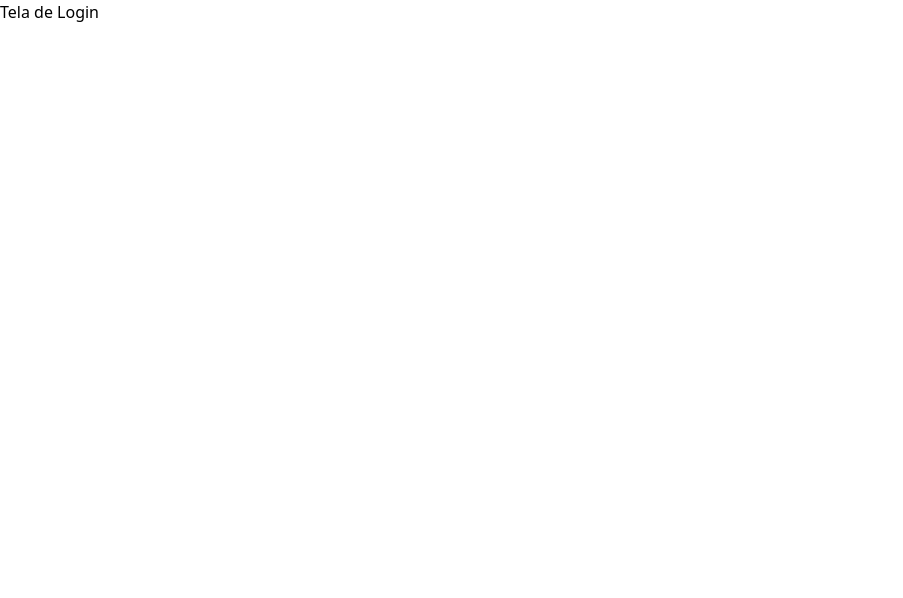
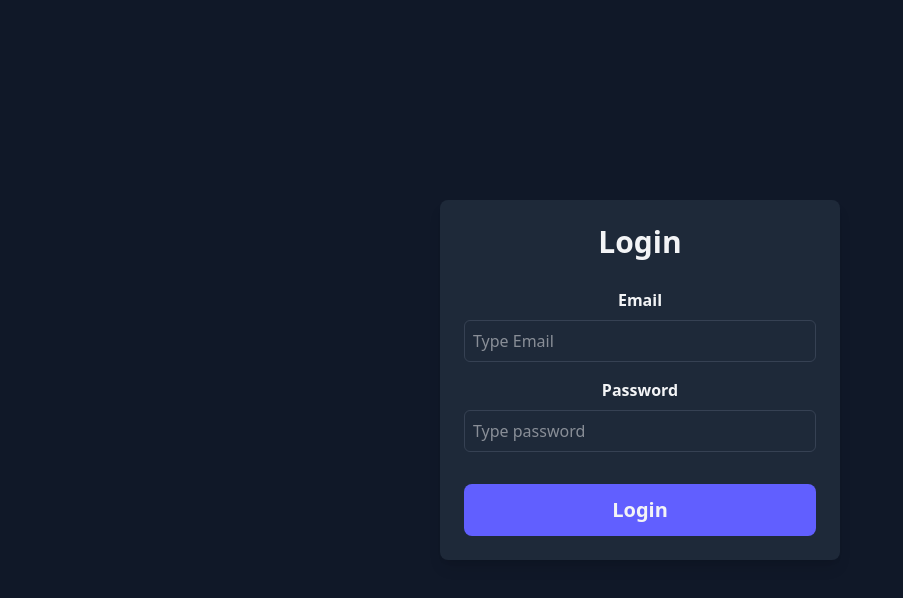
Before and after one commit to T-Terra/gestao-gastos, a React (Vite) app: page / in a window 1280 px wide. Shown: the top 598 px of the page, without its empty margins (0-903 px from the left). Built offline with nearby package versions, Linux system fonts and the light colour scheme.

Commit message:
feat: add page login

```diff
--- a/index.html
+++ b/index.html
@@ -1,5 +1,5 @@
 <!doctype html>
-<html lang="en">
+<html lang="pt-br">
   <head>
     <meta charset="UTF-8" />
     <link rel="icon" type="image/svg+xml" href="" />
--- /dev/null
+++ b/src/components/buttons/button.tsx
@@ -0,0 +1,16 @@
+type Props = {
+    children: React.ReactNode
+    style: string
+}
+
+
+export function Button({ style, children }: Props) {
+    return (
+        <button
+            type="submit"
+            className={style}
+        >
+            {children}
+        </button>
+    )
+}
--- /dev/null
+++ b/src/components/forms/formLogin.tsx
@@ -0,0 +1,45 @@
+import { Button } from "../buttons/button"
+
+type auth = {
+    funcAuth: (formData: FormData) => void
+}
+
+export default function FormLogin({ funcAuth }: auth) {
+    return (
+        <div className="h-screen w-screen bg-gray-900 flex justify-center items-center">
+            <div className="w-[400px] h-[400px]">
+                <form action={funcAuth} className="bg-gray-800 text-gray-100 mx-auto p-6 rounded-lg shadow-lg">
+                    <h1 className="text-3xl text-center mb-7 font-bold">Login</h1>
+                    <div className="mb-4">
+                        <label className="block font-semibold mb-2 text-center">Email</label>
+                        <input
+                            placeholder="Type Email"
+                            type="email"
+                            name="email"
+                            id="email"
+                            required
+                            className="w-full border border-gray-700 rounded-md focus:outline-none focus:ring-2 focus:ring-gray-400 p-2"
+                        />
+                    </div>
+                    <div className="mb-8">
+                        <label className="block font-semibold mb-2 text-center">Password</label>
+                        <input
+                            placeholder="Type password"
+                            type="password"
+                            name="password"
+                            id="password"
+                            required
+                            className="w-full border border-gray-700 rounded-md focus:outline-none focus:ring-2 focus:ring-gray-400 p-2"
+                        />
+                    </div>
+                    <div className="flex justify-center">
+                        <Button style={"w-full py-3 font-semibold text-xl text-gray-100 bg-indigo-500 hover:bg-indigo-600 rounded-lg"}>
+                            Login
+                        </Button>
+                    </div>
+                </form>
+            </div>
+
+        </div>
+    )
+}
--- a/src/pages/login.tsx
+++ b/src/pages/login.tsx
@@ -1,7 +1,14 @@
+import FormLogin from "../components/forms/formLogin"
+
 export default function Login() {
+
+    function GetFormData(formData: FormData) {
+        const email = formData.get('email')
+        const password = formData.get('password')
+
+    }
+
     return (
-        <div>
-            <h1>Tela de Login</h1>
-        </div>
+        <FormLogin funcAuth={GetFormData}/>
     )
 }
```
